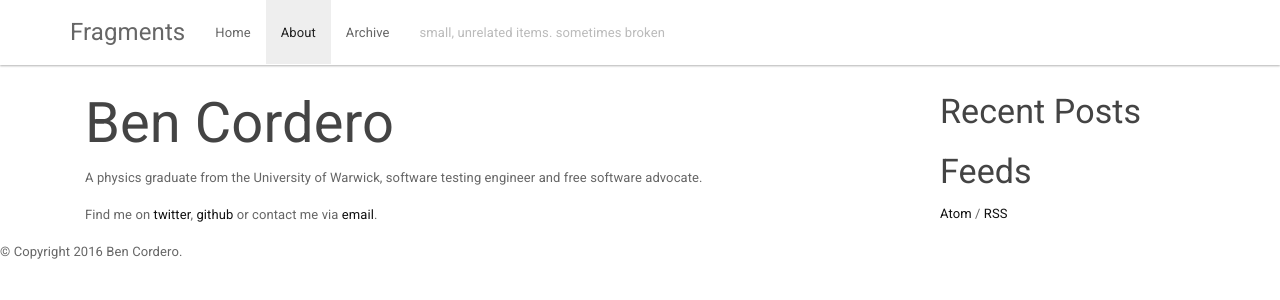
After one commit to bencord0/blog, a Python web app: template src/blog/core/templates/about.html.j2 in a window 1280 px wide. The commit adds this page. Shown: the top 300 px of the page. Run offline with Jinja, Linux system fonts and the light colour scheme; the template is opened without the code that fills it, so the values that code supplies are empty.

Commit message:
Add about and archive pages

```diff
--- /dev/null
+++ b/src/blog/core/templates/about.html.j2
@@ -0,0 +1,19 @@
+{% extends "base.html.j2" %}
+{% block title %}Fragments | About{% endblock %}
+
+{% block nav %}
+    <ul class="navbar-nav nav">
+        <li><a href="/">Home</a></li>
+        <li class="active"><a href="/about/">About</a></li>
+        <li><a href="/archive/">Archive</a></li>
+    </ul>
+{% endblock nav %}
+
+{% block content %}
+    <h1>Ben Cordero</h1>
+    <p>A physics graduate from the University of Warwick, software testing engineer
+    and free software advocate.</p>
+    <p>Find me on <a href="https://twitter.com/bencord0">twitter</a>,
+    <a href="https://github.com/bencord0">github</a>
+    or contact me via <a href="mailto:blog@condi.me">email</a>.
+{% endblock content %}
--- a/src/blog/core/templates/base.html.j2
+++ b/src/blog/core/templates/base.html.j2
@@ -34,6 +34,8 @@
                 {% block nav %}
                 <ul class="navbar-nav nav">
                     <li><a href="/">Home</a></li>
+                    <li><a href="/about/">About</a></li>
+                    <li><a href="/archive/">Archive</a></li>
                 </ul>
                 {% endblock nav %}
                 <p class="navbar-text vcenter">{% block navtext %}small, unrelated items. sometimes broken{% endblock %}</p>
@@ -59,6 +61,9 @@
                 </li>
                 {% endfor %}
             </ul>
+            <h3>Feeds</h3>
+            <a href="/feeds/atom/">Atom</a> /
+            <a href="/feeds/rss/">RSS</a>
             {% endblock pane %}
         </div>
     {% endblock main %}
--- a/src/blog/core/templates/index.html.j2
+++ b/src/blog/core/templates/index.html.j2
@@ -3,6 +3,8 @@
 {% block nav %}
 <ul class="navbar-nav nav">
   <li class="active"><a href="/">Home</a></li>
+  <li><a href="/about/">About</a></li>
+  <li><a href="/archive/">Archive</a></li>
 </ul>
 {% endblock nav %}
 
```
Also changed, not shown: src/blog/core/templates/archive.html.j2 (added, +16 -0 lines).
